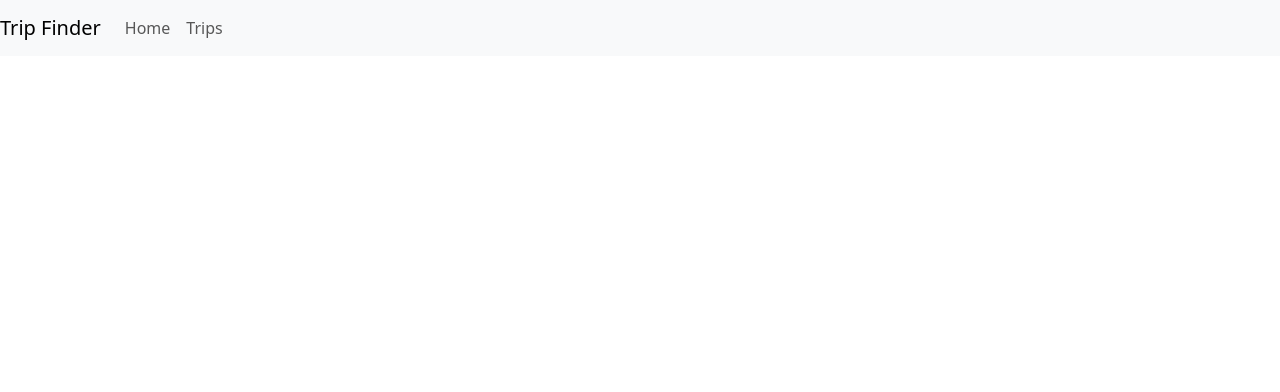
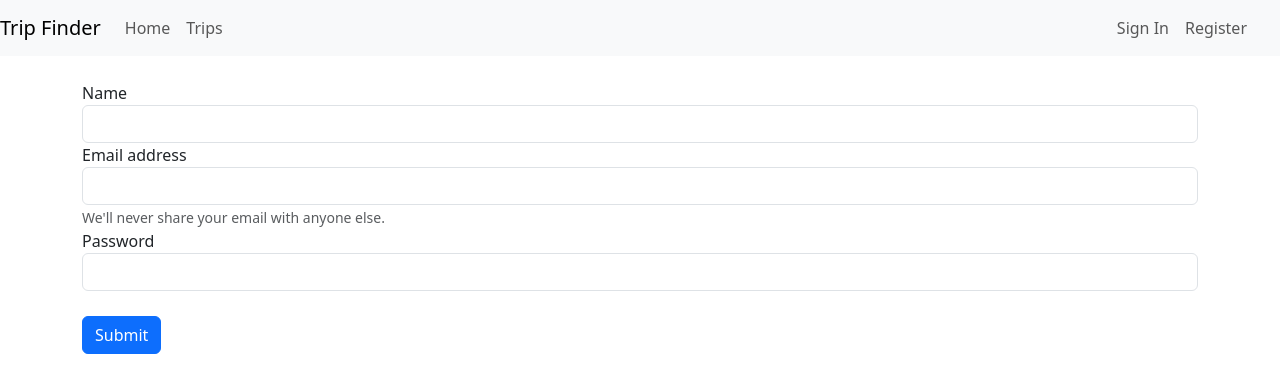
Before and after one commit to irshadfar/tripfinder, an Angular app in the folder tripfinder/: page / in a window 1280 px wide. Shown: the top 392 px of the page. Built offline with nearby package versions, Linux system fonts and the light colour scheme.

Commit message:
create user registration page

```diff
--- a/tripfinder/src/app/app.component.html
+++ b/tripfinder/src/app/app.component.html
@@ -1 +1,2 @@
 <app-site-header></app-site-header>
+<app-user-registration></app-user-registration>
--- a/tripfinder/src/app/site-header/site-header.component.css
+++ b/tripfinder/src/app/site-header/site-header.component.css
@@ -1,3 +1,5 @@
-.form-inline {
-  align-items: end;
+.right {
+  display: flex;
+  align-items: center;
+  margin-right: 25px;
 }
--- a/tripfinder/src/app/site-header/site-header.component.html
+++ b/tripfinder/src/app/site-header/site-header.component.html
@@ -1,3 +1,14 @@
+ <!-- <div class="container" >
+    <div class="left">
+      <img class="logo" alt="Logo" />
+      <a>Home</a>
+    </div>
+    <div class="right">
+      <a href="">Sign In</a>
+      <a href="" class="cta">Register</a>
+    </div>
+  </div>
+   -->
    <nav class="navbar navbar-expand-lg navbar-light bg-light">
     <a class="navbar-brand" href="#">Trip Finder</a>
     <div class="collapse navbar-collapse" id="navbarSupportedContent">
@@ -10,4 +21,14 @@
         </li>
       </ul>
     </div>
+    <div class="right">
+      <ul class="navbar-nav mr-auto">
+      <li class="nav-item active">
+        <a class="nav-link" href="#">Sign In</a>
+      </li>
+      <li class="nav-item active">
+        <a class="nav-link" href="#">Register</a>
+      </li>
+      </ul>
+    </div>
   </nav>
--- /dev/null
+++ b/tripfinder/src/app/user-registration/user-registration.component.css
@@ -0,0 +1,7 @@
+.container {
+    margin-top: 25px;
+
+}
+.button {
+    margin-top: 25px;
+}
--- /dev/null
+++ b/tripfinder/src/app/user-registration/user-registration.component.html
@@ -0,0 +1,18 @@
+<form class="container">
+    <div class="form-group">
+        <label for="exampleInputEmail1">Name</label>
+        <input class="form-control" name="name" [(ngModel)]="user.name" aria-describedby="emailHelp">
+      </div>
+    <div class="form-group">
+      <label for="exampleInputEmail1">Email address</label>
+      <input class="form-control" name="email" [(ngModel)]="user.email" aria-describedby="emailHelp">
+      <small id="emailHelp" class="form-text text-muted">We'll never share your email with anyone else.</small>
+    </div>
+    <div class="form-group">
+      <label for="exampleInputPassword1">Password</label>
+      <input class="form-control" name="password" [(ngModel)]="user.password">
+    </div>
+    <div class="button">
+        <button type="submit" class="btn btn-primary" (click)="onSubmit()">Submit</button>
+    </div>
+  </form>
--- /dev/null
+++ b/tripfinder/src/app/user-registration/user-registration.component.ts
@@ -0,0 +1,21 @@
+import { Component } from '@angular/core';
+import { IUser } from '../models/user.models';
+
+@Component({
+  selector: 'app-user-registration',
+  templateUrl: './user-registration.component.html',
+  styleUrls: ['./user-registration.component.css']
+})
+export class UserRegistrationComponent {
+
+  user: IUser = {name: '', email: '', password: ''};
+
+
+  constructor(){
+
+  }
+
+  onSubmit(){
+    console.log(this.user.name)
+  }
+}
```
Also changed, not shown: tripfinder/src/app/app.module.ts (+8 -2 lines), tripfinder/src/app/models/user.models.ts (added, +10 -0 lines), 1 other file (tests, documents, lock files or other folders).
